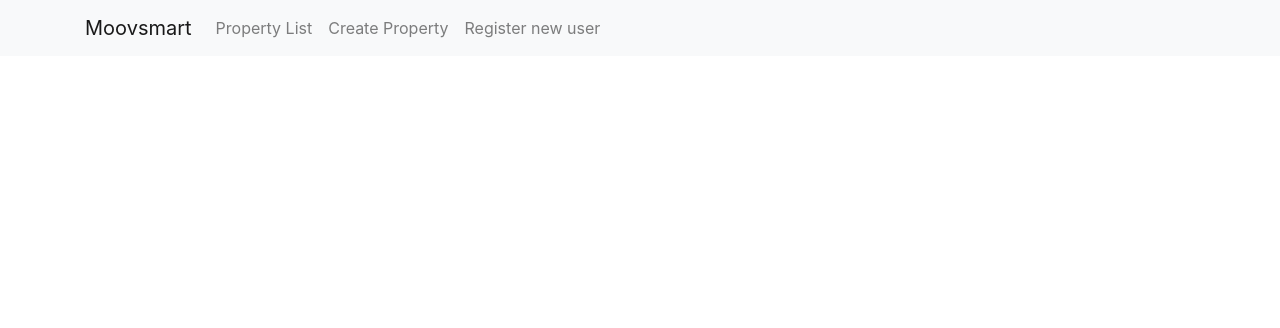
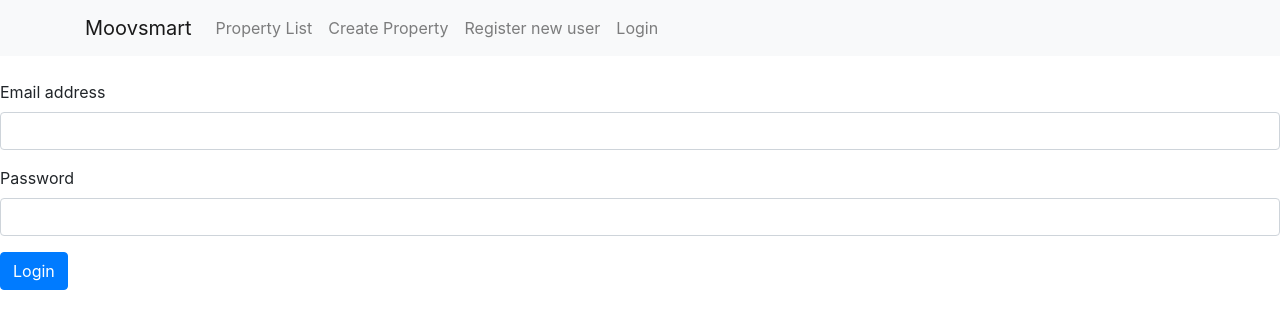
Before and after one commit to BariBori/moovsmart-project, an Angular app in the folder moovsmart/: page /user-login in a window 1280 px wide. Before the commit this address led to /. Shown: the top 328 px of the page. Built offline with nearby package versions, Linux system fonts and the light colour scheme.

Commit message:
Initialize Login Form and add corresponding model

```diff
--- a/moovsmart/src/app/app.module.ts
+++ b/moovsmart/src/app/app.module.ts
@@ -10,6 +10,7 @@ import { PropertyFormComponent } from './components/property-form/property-form.
 import { PropertyDetailsComponent } from './components/property-details/property-details.component';
 import { PropertyListComponent } from './components/property-list/property-list.component';
 import { UserregisterFormComponent } from './components/userregister-form/userregister-form.component';
+import { UserLoginComponent } from './components/user-login/user-login.component';
 
 @NgModule({
   declarations: [
@@ -18,7 +19,8 @@ import { UserregisterFormComponent } from './components/userregister-form/userre
     PropertyFormComponent,
     PropertyDetailsComponent,
     PropertyListComponent,
-    UserregisterFormComponent
+    UserregisterFormComponent,
+    UserLoginComponent
   ],
   imports: [
     BrowserModule,
--- a/moovsmart/src/app/components/navbar/navbar.component.html
+++ b/moovsmart/src/app/components/navbar/navbar.component.html
@@ -2,8 +2,7 @@
   <div class="container">
     <a class="navbar-brand" routerLink="/">Moovsmart</a>
     <button aria-controls="myNavbar" aria-expanded="false" aria-label="Toggle navigation"
-            class="navbar-toggler collapsed"
-            data-target="#myNavbar" data-toggle="collapse" type="button">
+      class="navbar-toggler collapsed" data-target="#myNavbar" data-toggle="collapse" type="button">
       <span class="navbar-toggler-icon"></span>
     </button>
 
@@ -12,6 +11,7 @@
         <li class="nav-item"><a class="nav-link" routerLink="/property-list">Property List</a></li>
         <li class="nav-item"><a class="nav-link" routerLink="/property-form">Create Property</a></li>
         <li class="nav-item"><a class="nav-link" routerLink="/userregister-form">Register new user</a></li>
+        <li class="nav-item"><a class="nav-link" routerLink="/user-login">Login</a></li>
       </ul>
     </div>
   </div>
--- /dev/null
+++ b/moovsmart/src/app/components/user-login/user-login.component.html
@@ -0,0 +1,12 @@
+<form [formGroup]="loginForm">
+    <div class="form-group">
+        <label for="exampleInputEmail1">Email address</label>
+        <input aria-describedby="emailHelp" class="form-control" formControlName="email" id="exampleInputEmail1"
+            type="email">
+    </div>
+    <div class="form-group">
+        <label for="exampleInputPassword1">Password</label>
+        <input class="form-control" formControlName="password" id="exampleInputPassword1" type="password">
+    </div>
+    <button type="submit" class="btn btn-primary" (click)="onSubmit()">Login</button>
+</form>
--- /dev/null
+++ b/moovsmart/src/app/components/user-login/user-login.component.ts
@@ -0,0 +1,42 @@
+import { Component, OnInit } from '@angular/core';
+import { FormGroup, FormBuilder } from '@angular/forms';
+import { UserService } from 'src/app/services/user.service';
+import { Router } from '@angular/router';
+import { UserFormDataModel } from 'src/app/models/userFormData.model';
+
+@Component({
+  selector: 'app-user-login',
+  templateUrl: './user-login.component.html',
+  styleUrls: ['./user-login.component.css']
+})
+export class UserLoginComponent implements OnInit {
+
+
+  loginForm: FormGroup;
+
+  constructor(
+    private formBuilder: FormBuilder,
+    private userService: UserService,
+    private router: Router
+  ) { }
+
+  ngOnInit(): void {
+    this.loginForm = this.formBuilder.group({
+      email: [''],
+      password: [''],
+    });
+  }
+
+  onSubmit() {
+    const formData: UserFormDataModel = this.loginForm.value;
+    this.userService.createUser(formData).subscribe(
+      (response) => {
+        this.router.navigate(['']);
+        console.log('New user is created');
+      },
+      error => {
+        console.warn(error);
+        //validationHandler(error, this.createNewBlogPost);
+      });
+  }
+}
--- /dev/null
+++ b/moovsmart/src/app/models/LoginFormData.ts
@@ -0,0 +1,4 @@
+export interface LoginFormData {
+    email: string;
+    password: string;
+}
```
Also changed, not shown: moovsmart/src/app/app-routing.module.ts (+13 -11 lines), moovsmart/src/app/services/user.service.ts (+6 -5 lines), moovsmart/src/app/components/user-login/user-login.component.css (added), 1 other file (tests, documents, lock files or other folders).
